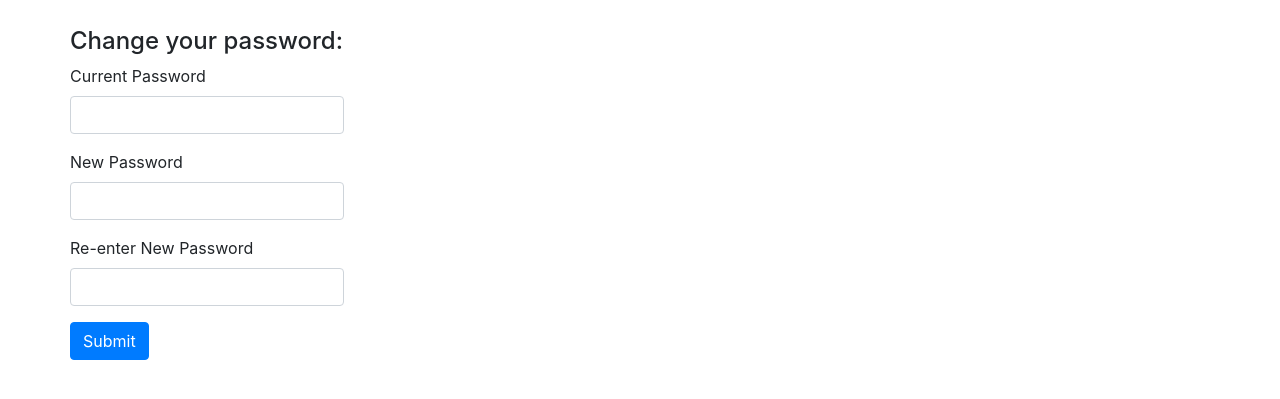
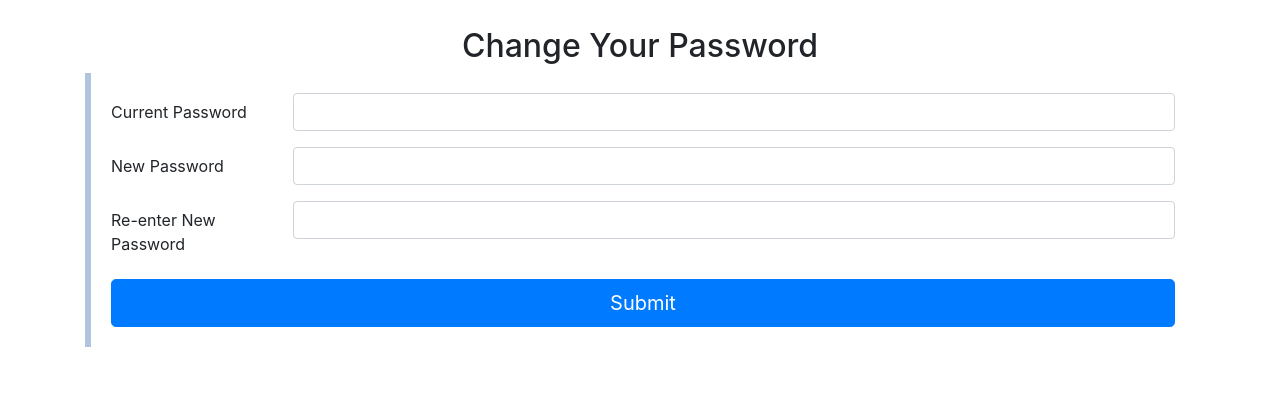
Before and after one commit to tchen9/KungFuTea, a Flask app: page /settings in a window 1280 px wide. Shown: the part 66-465 px from the top of the page. Run offline with Flask 2, Linux system fonts and the light colour scheme; a user stored in the database is signed in; some libraries are stand-ins or nearby versions.

Commit message:
changed bootstrap

```diff
--- a/templates/profile.html
+++ b/templates/profile.html
@@ -28,11 +28,11 @@ KaFooT - {{name}}'s Profile
 <center><p class="h1"> {{name}}'s Stats </p></center>
 
 <div class="container">
-  <table class="table">
+  <table class="table table-striped">
     <thead>
       <tr>
-	<th>Category</th>
-	<th>Score</th>
+	<th scope="col">Category</th>
+	<th scope="col">Score</th>
       </tr>
     </thead>
     <tbody>
--- a/templates/settings.html
+++ b/templates/settings.html
@@ -2,27 +2,34 @@
 
 {% block content %}
 
+<div class="container">
+  <center><h2>Change Your Password</h2></center>
+  <div class="col" style="border-left: 6px solid lightsteelblue; padding: 20px">
+    <form method="POST" name="change_pass">
 
-<div class="container">
-  <div class="row">
-    <div class="bd-callout bd-callout-info">
-      <h4 id="changepass">Change your password:</h4>
-      <form method="POST" name="change_pass">
-	<div class="form-group">
-	  <label for="currentpass">Current Password</label>
+      <div class="form-group row">
+	<label for="currentpass" class="col-sm-2 col-form-label">Current Password</label>
+	<div class="col-sm-10">
 	  <input type="password" class="form-control" name="currentpassword" id="currentpassword">
 	</div>
-	<div class="form-group">
-	  <label for="newpass">New Password</label>
+      </div>
+
+      <div class="form-group row">
+	<label for="newpass" class="col-sm-2 col-form-label">New Password</label>
+	<div class="col-sm-10">
 	  <input type="password" class="form-control" name="newpassword" id="newpassword">
 	</div>
-	<div class="form-group">
-	  <label for="newpass2">Re-enter New Password</label>
+      </div>
+
+      <div class="form-group row">
+	<label for="newpass2" class="col-sm-2 col-form-label">Re-enter New Password</label>
+	<div class="col-sm-10">
 	  <input type="password" class="form-control" name="vertify" id="newpassword2">
 	</div>
-	<button type="submit" class="btn btn-primary mb-2">Submit</button>
-      </form>
-    </div>
+      </div>
+
+      <button type="submit" class="btn btn-primary btn-lg btn-block">Submit</button>
+    </form>
   </div>
 </div>
 
```
Also changed, not shown: kafoot.db.
